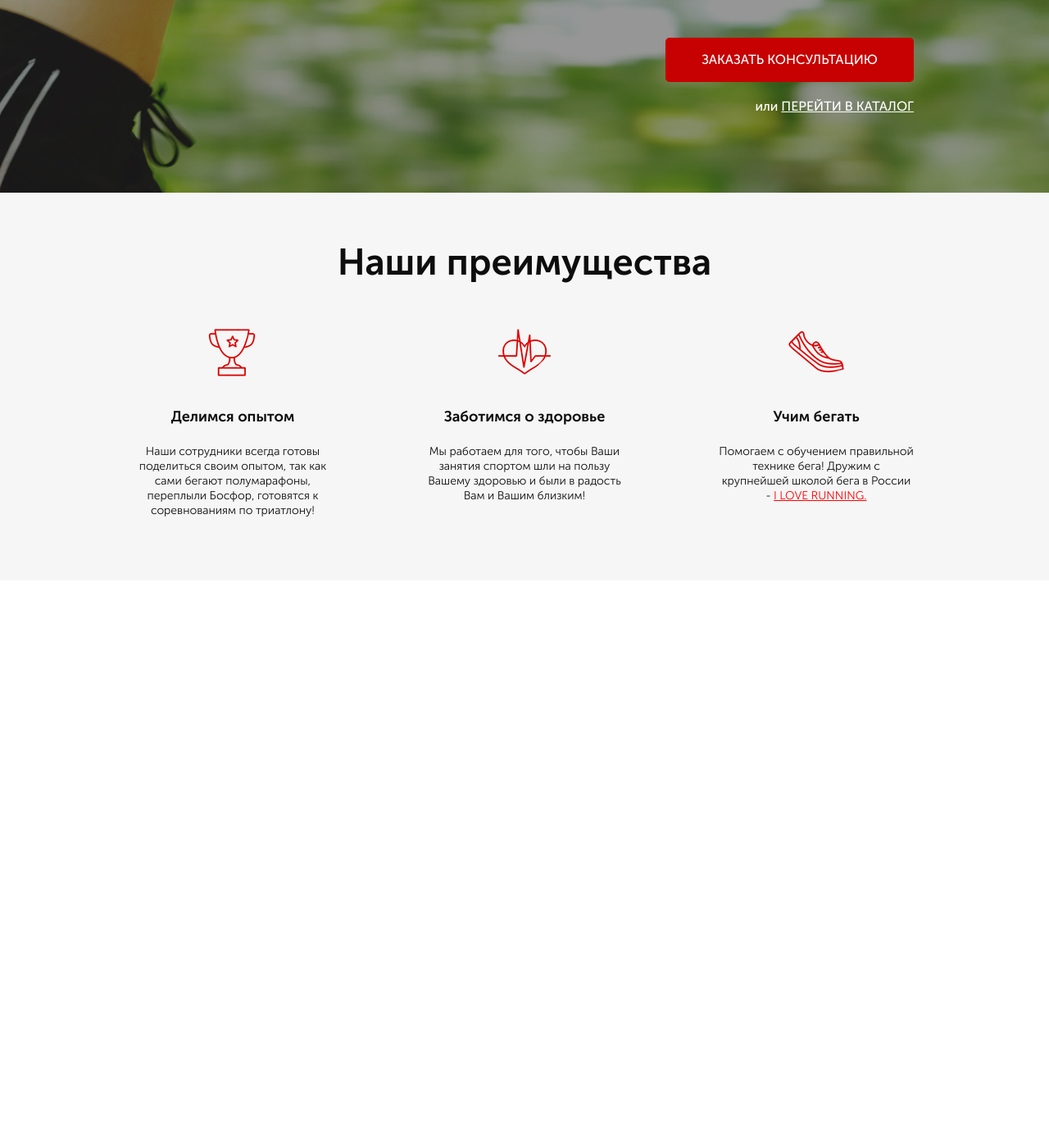
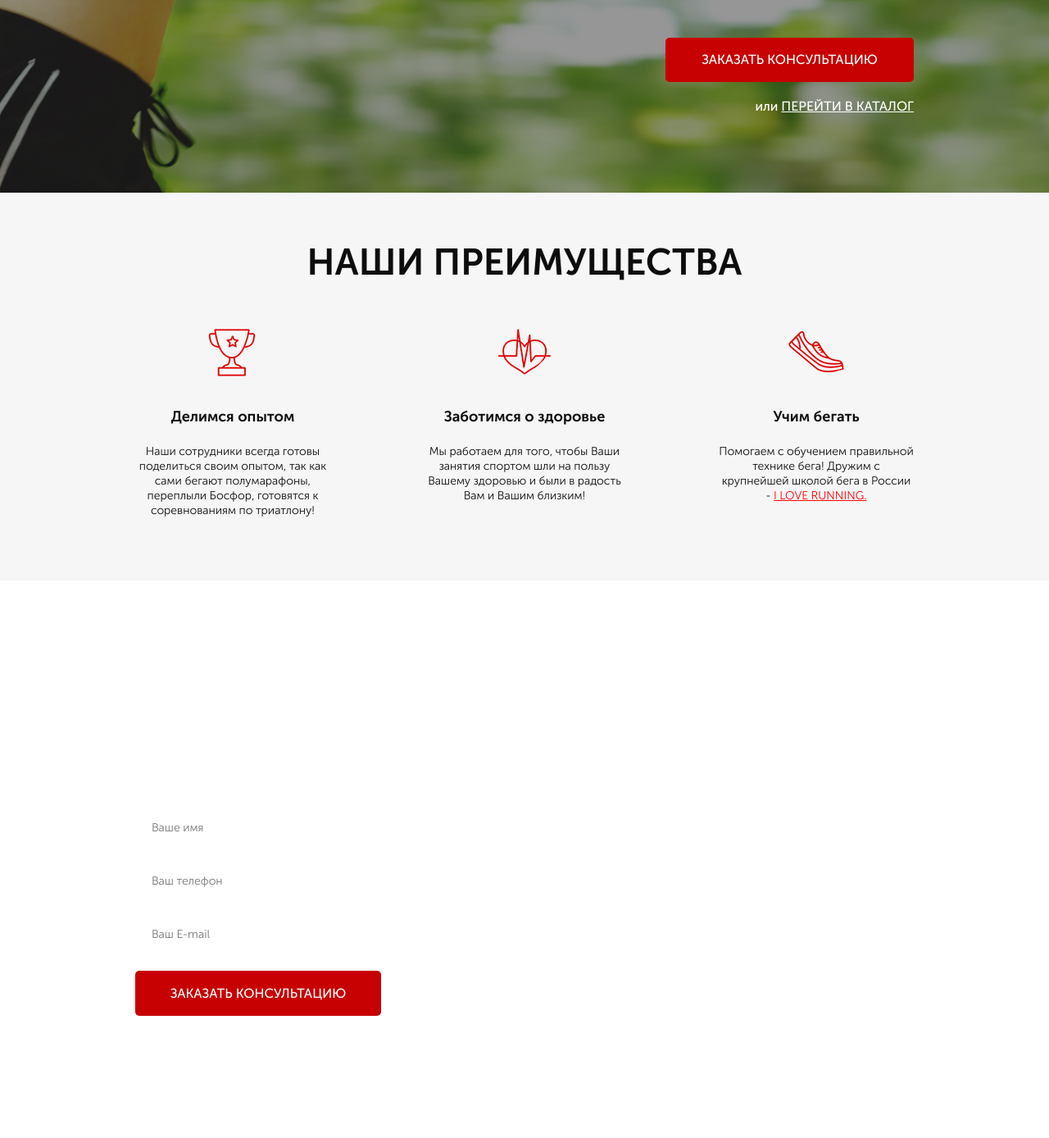
Before and after one commit to dimamedvid/Module-3-landing, a website: page src/index.html in a window 1280 px wide. Shown: the part 454-1842 px from the top of the page at 82% size. Before the commit the page ends 1162 px from the top, so only its background shows below. Drawn offline with Linux system fonts and the light colour scheme.

Commit message:
consultation, second lesson

```diff
--- a/src/index.html
+++ b/src/index.html
@@ -53,7 +53,7 @@
     </div>
     <div class="advantages">
         <div class="container">
-            <div class="advantages__header">
+            <div class="title">
                 <h2>Наши преимущества</h2>
             </div>
             <div class="advantages__wrapper">
@@ -75,5 +75,21 @@
             </div>
         </div>
     </div>
+    <div class="consultation">
+        <div class="container">
+            <h2 class="title title_left ">
+                Получите бесплатную консультацию<br> по подбору пульсометра
+            </h2>
+            <div class="consultation__descr">
+                Просто заполните форму заявки<br> и мы перезвоним вам в течении 10 минут
+            </div>
+            <form class="feed-form" action="#">
+                <input name="name" required placeholder="Ваше имя" type="text">
+                <input name="phone" required placeholder="Ваш телефон" type="number">
+                <input name="email" required placeholder="Ваш E-mail" type="email">
+                <button class="button button_submit">ЗАКАЗАТЬ КОНСУЛЬТАЦИЮ</button>
+            </form>
+        </div>
+    </div>
 </body>
 </html>
--- a/src/sass/blocks/_advantages.scss
+++ b/src/sass/blocks/_advantages.scss
@@ -2,13 +2,6 @@
     background-color: #F6F6F6;
     min-height: 473px;
     padding: 70px 0 65px 0;
-    &__header{
-        font-weight: 700;
-        font-size: 30px;
-        line-height: 100%;
-        text-align: center;
-        color: #0d0d0d;
-    }
     &__wrapper{
         display: flex;
         justify-content: space-between;
--- a/src/sass/blocks/_button.scss
+++ b/src/sass/blocks/_button.scss
@@ -15,4 +15,10 @@
         height: 54px;
         font-size: 16px;
     }
+    &_submit{
+        width: 100%;
+        height: 55px;
+        color: #fff;
+        font-size: 16px;
+    }
 }
--- a/src/sass/style.scss
+++ b/src/sass/style.scss
@@ -11,3 +11,6 @@
 @import 'blocks/button';
 @import 'blocks/advantages';
 @import 'blocks/media';
+@import 'blocks/titles';
+@import 'blocks/consultation.scss';
+@import 'blocks/forms';
```
Also changed, not shown: src/css/style.css, src/css/style.min.css, 1 other file.
